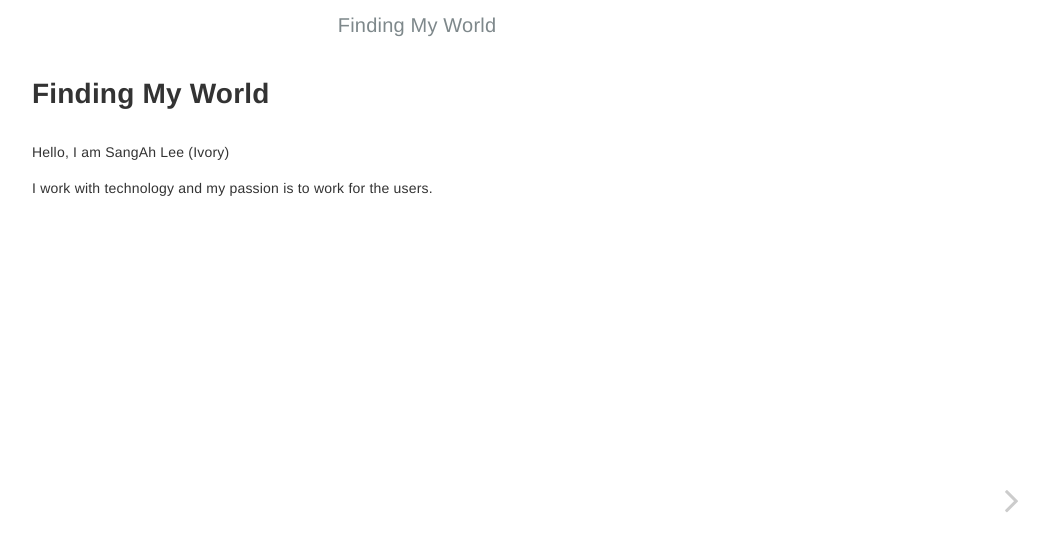
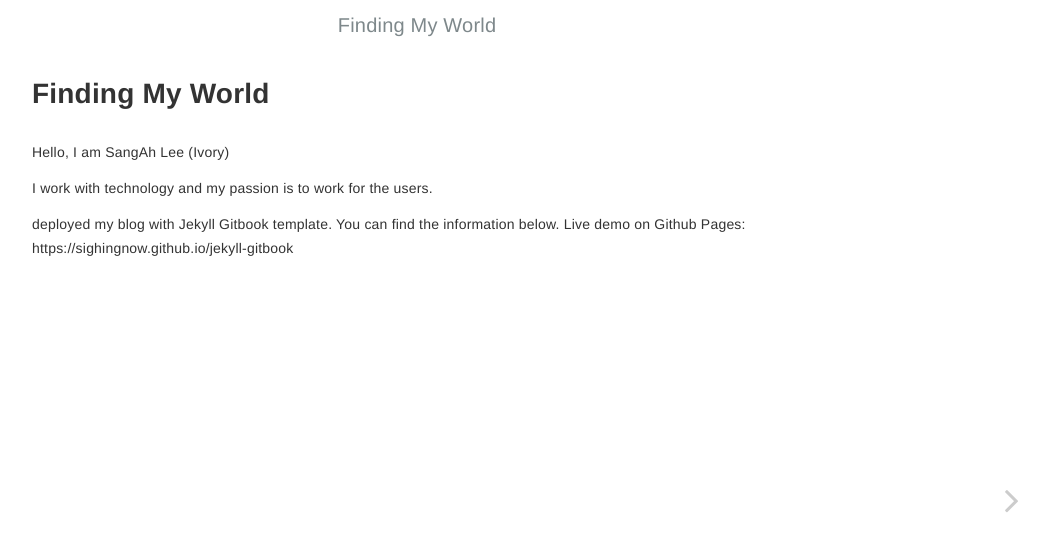
Before and after one commit to SangAhLee/sangahlee.github.io, a Jekyll site: the page built from index.md, in a window 1280 px wide. Shown: the top 551 px of the page, without its empty margins (223-1272 px from the left). Built offline with Jekyll 4.4.1, drawn with Linux system fonts in a browser that asks for light colours.

Commit message:
Update index.md

```diff
--- a/index.md
+++ b/index.md
@@ -5,3 +5,17 @@ layout: home
 Hello, I am SangAh Lee (Ivory)
 
 I work with technology and my passion is to work for the users.
+
+
+
+
+
+
+
+
+
+
+
+
+deployed my blog with Jekyll Gitbook template. You can find the information below.
+Live demo on Github Pages: https://sighingnow.github.io/jekyll-gitbook
```
